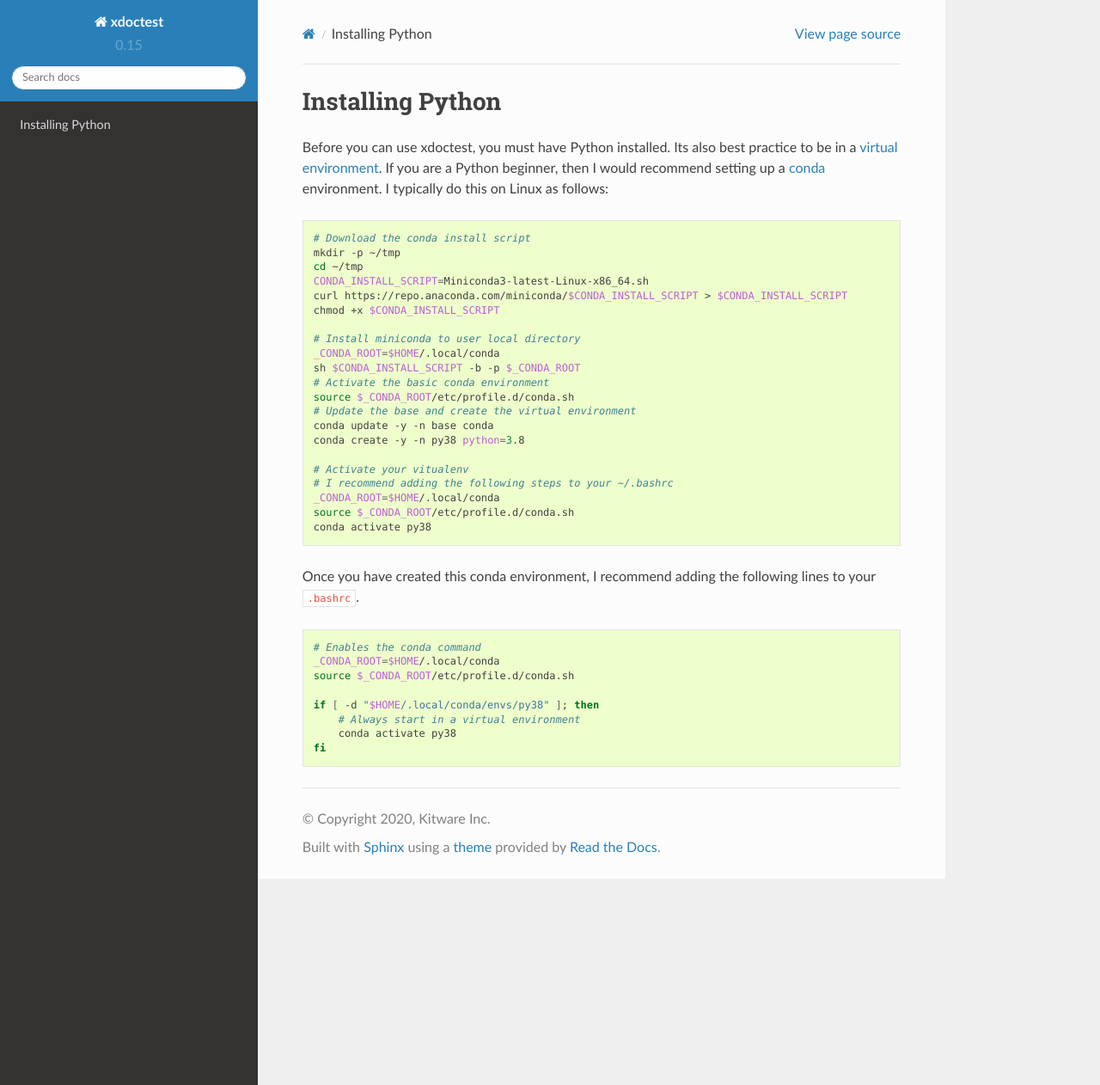
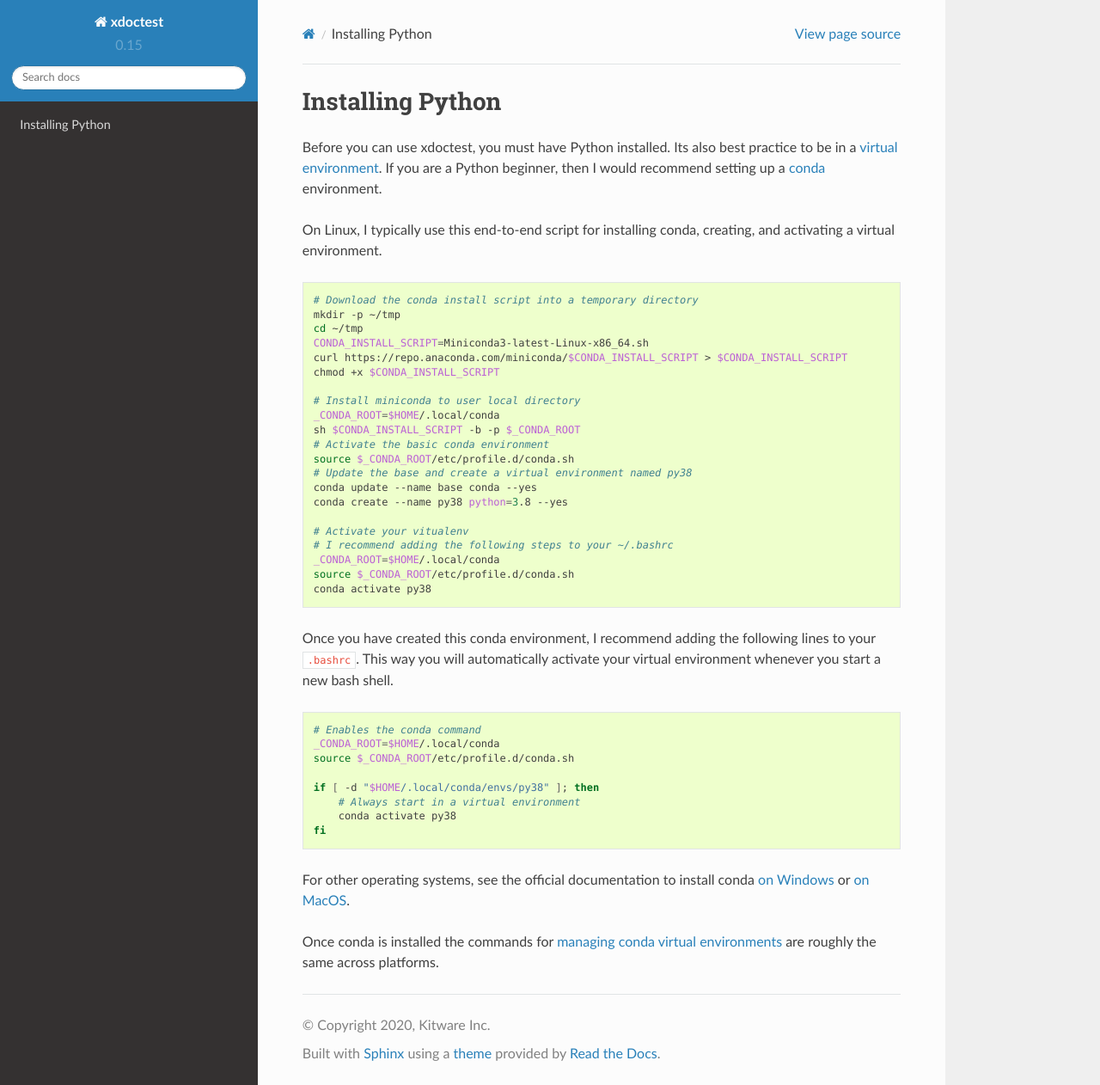
Before and after one commit to Erotemic/xdoctest, a Sphinx documentation site: the page built from docs/source/installing_python.rst, in a window 1280 px wide and 1262 px high. Shown: the whole window at 86% size. Built offline with Sphinx 7.4.7 and the Read the Docs theme 2.0.0, drawn with Linux system fonts in a browser that asks for light colours; pages that are not in the unit, such as notebooks, are missing from menus.

```diff
--- a/docs/source/installing_python.rst
+++ b/docs/source/installing_python.rst
@@ -5,11 +5,14 @@ Before you can use xdoctest, you must have Python installed. Its also best
 practice to be in a `virtual environment <https://realpython.com/effective-python-environment/>`_.
 If you are a Python beginner, then I would recommend setting up a
 `conda <https://docs.conda.io/en/latest/>`_ environment.
-I typically do this on Linux as follows:
+
+
+On Linux, I typically use this end-to-end script for installing conda,
+creating, and activating a virtual environment.
 
 .. code:: bash
 
-    # Download the conda install script
+    # Download the conda install script into a temporary directory
     mkdir -p ~/tmp
     cd ~/tmp
     CONDA_INSTALL_SCRIPT=Miniconda3-latest-Linux-x86_64.sh
@@ -21,9 +24,9 @@ I typically do this on Linux as follows:
     sh $CONDA_INSTALL_SCRIPT -b -p $_CONDA_ROOT
     # Activate the basic conda environment
     source $_CONDA_ROOT/etc/profile.d/conda.sh
-    # Update the base and create the virtual environment
-    conda update -y -n base conda
-    conda create -y -n py38 python=3.8
+    # Update the base and create a virtual environment named py38
+    conda update --name base conda --yes
+    conda create --name py38 python=3.8 --yes
 
     # Activate your vitualenv
     # I recommend adding the following steps to your ~/.bashrc
@@ -32,8 +35,8 @@ I typically do this on Linux as follows:
     conda activate py38
 
 Once you have created this conda environment, I recommend adding the following
-lines to your ``.bashrc``.
-
+lines to your ``.bashrc``. This way you will automatically activate your
+virtual environment whenever you start a new bash shell.
 
 .. code:: bash
 
@@ -45,3 +48,11 @@ lines to your ``.bashrc``.
         # Always start in a virtual environment
         conda activate py38
     fi
+
+
+For other operating systems, see the official documentation to install conda
+`on Windows <https://docs.conda.io/projects/conda/en/latest/user-guide/install/windows.html>`_ or
+`on MacOS <https://docs.conda.io/projects/conda/en/latest/user-guide/install/macos.html>`_.
+
+
+Once conda is installed the commands for `managing conda virtual environments <https://docs.conda.io/projects/conda/en/latest/user-guide/tasks/manage-environments.html#>`_ are roughly the same across platforms.
--- a/setup.py
+++ b/setup.py
@@ -204,7 +204,6 @@ setupkw = dict(
 )
 
 
-print(parse_requirements('requirements/tests.txt'))
 if __name__ == '__main__':
     setupkw.update(dict(
         description='A rewrite of the builtin doctest module',
```
Also changed, not shown: 1 other file.
